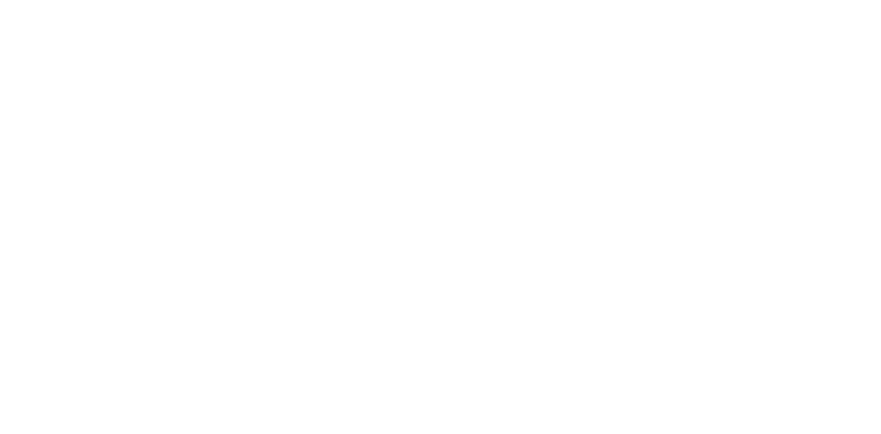
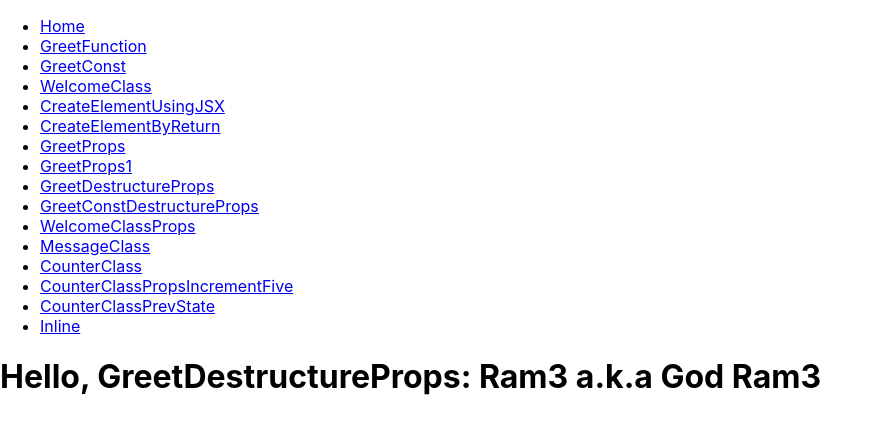
Before and after one commit to manumit-mukund/react_repository, a React (Create React App) app in the folder hello-world-app/: page /GreetConstDestructureProps in a window 1280 px wide. Before the commit this address had no page. Shown: the top 434 px of the page, without its empty margins (0-881 px from the left). Built offline with nearby package versions, Linux system fonts and the light colour scheme; the HTML template or start-up script is replaced by a standard one.

Commit message:
Commit changes...

```diff
--- a/hello-world-app/src/App.js
+++ b/hello-world-app/src/App.js
@@ -1,7 +1,10 @@
 import React from 'react';
 //import ReactDOM from 'react-dom';
 import { BrowserRouter, Routes, Route } from "react-router-dom";
-import { GreetFunction, GreetConst, WelcomeClass, CreateElementUsingJSX, CreateElementByReturn, GreetProps, WelcomeClassProps, MessageClass, CounterClass, CounterClassPropsIncrementFive, CounterClassPrevState, Inline, Home, Layout } from './components/pages';
+import { GreetFunction, GreetConst, WelcomeClass, CreateElementUsingJSX,
+  CreateElementByReturn, GreetProps, GreetDestructureProps, GreetConstDestructureProps, WelcomeClassProps, MessageClass,
+  CounterClass, CounterClassPropsIncrementFive, CounterClassPrevState,
+  Inline, Home, Layout } from './components/pages';
 
 
 function App() {
@@ -19,6 +22,8 @@
           <Route path="CreateElementByReturn" element={<CreateElementByReturn />} />
           <Route path="GreetProps" element={<GreetProps name="Ram" heroName='God Ram'><p>This is children props.</p> </GreetProps>} />
           <Route path="GreetProps1" element={<GreetProps name="Ram1" heroName='God Ram1'><button>Action</button> </GreetProps>} />
+          <Route path="GreetDestructureProps" element={<GreetDestructureProps name="Ram2" heroName='God Ram2'></GreetDestructureProps>} />
+          <Route path="GreetConstDestructureProps" element={<GreetConstDestructureProps name="Ram3" heroName='God Ram3'></GreetConstDestructureProps>} />
           <Route path="WelcomeClassProps" element={<WelcomeClassProps name="Ram" heroName='God Ram'><button>Acrion</button> </WelcomeClassProps>} />
           <Route path="MessageClass" element={<MessageClass />} />
           <Route path="CounterClass" element={<CounterClass />} />
--- /dev/null
+++ b/hello-world-app/src/components/GreetConstDestructureProps.js
@@ -0,0 +1,17 @@
+import React from 'react';
+
+const GreetConstDestructureProps = props => {
+
+    const { name, heroName } = props
+
+    return (
+
+        <div>
+            <h1>Hello, GreetDestructureProps: {name} a.k.a {heroName}</h1>
+        </div>
+
+    )
+
+}
+
+export default GreetConstDestructureProps
--- a/hello-world-app/src/components/Layout.js
+++ b/hello-world-app/src/components/Layout.js
@@ -31,6 +31,12 @@
             <Link to="/GreetProps1">GreetProps1</Link>
           </li>
           <li>
+            <Link to="/GreetDestructureProps">GreetDestructureProps</Link>
+          </li>
+          <li>
+            <Link to="/GreetConstDestructureProps">GreetConstDestructureProps</Link>
+          </li>
+          <li>
             <Link to="/WelcomeClassProps">WelcomeClassProps</Link>
           </li>
           <li>
--- a/hello-world-app/src/components/pages.js
+++ b/hello-world-app/src/components/pages.js
@@ -8,6 +8,8 @@
 import CreateElementUsingJSX from './CreateElementUsingJSX';
 import CreateElementByReturn from './CreateElementByReturn';
 import GreetProps from './GreetProps';
+import GreetDestructureProps from './GreetDestructureProps';
+import GreetConstDestructureProps from './GreetConstDestructureProps';
 import WelcomeClassProps from './WelcomeClassProps';
 import MessageClass from './MessageClass';
 import CounterClass from './CounterClass';
@@ -22,6 +24,8 @@
     CreateElementUsingJSX,
     CreateElementByReturn,
     GreetProps,
+    GreetDestructureProps,
+    GreetConstDestructureProps,
     WelcomeClassProps,
     MessageClass,
     CounterClass,
```
